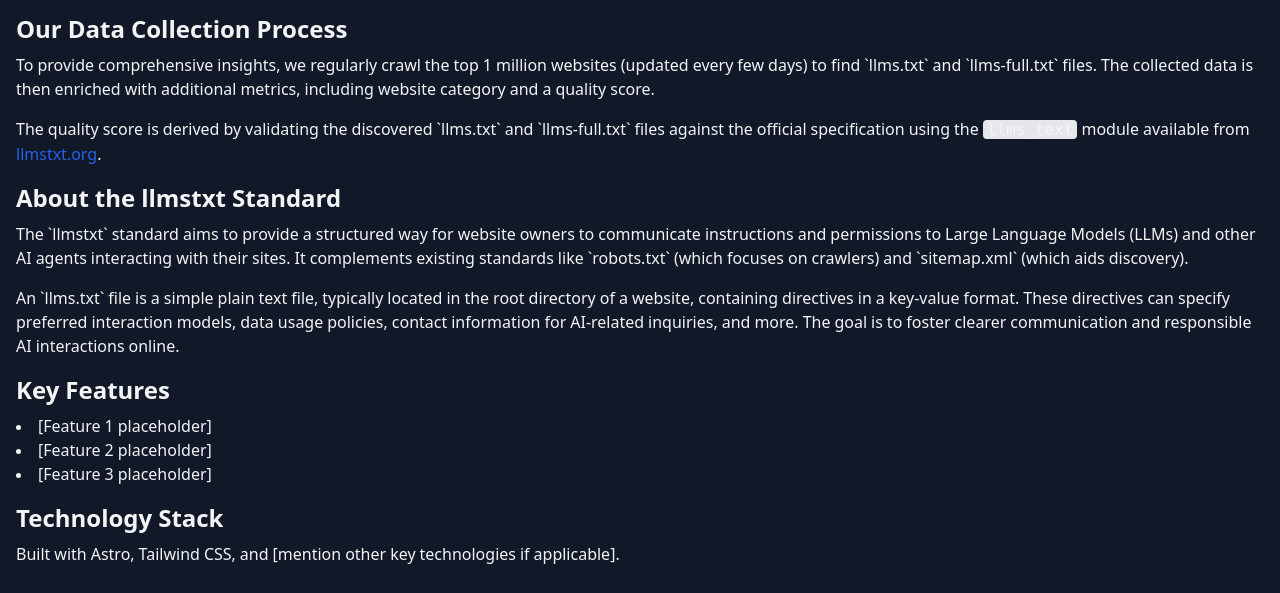
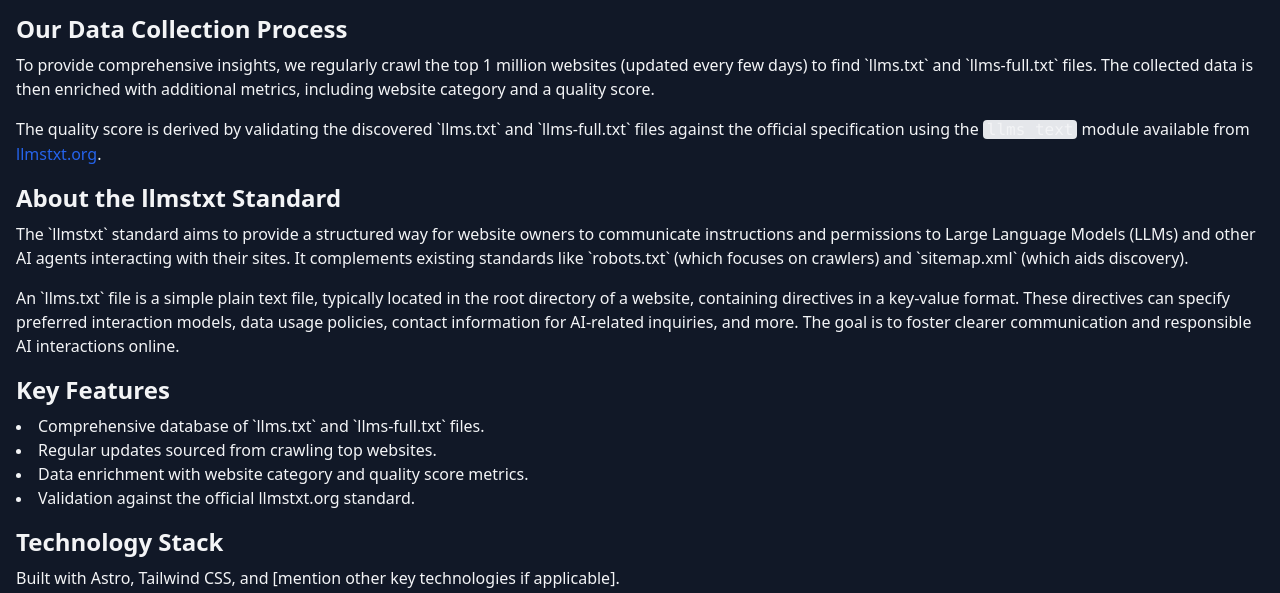
Before and after one commit to HillviewCap/llms, an Astro site: page /about in a window 1280 px wide. Shown: the part 207-800 px from the top of the page. Built offline with nearby package versions, Linux system fonts and the light colour scheme; Astro itself is replaced by a stand-in of ours.

Commit message:
feat: Update key features on About page

```diff
--- a/src/pages/about.astro
+++ b/src/pages/about.astro
@@ -24,9 +24,10 @@ import Layout from '../layouts/Layout.astro';
     </p>
     <h2 class="text-2xl font-semibold mb-2">Key Features</h2>
     <ul class="list-disc list-inside mb-4">
-      <li>[Feature 1 placeholder]</li>
-      <li>[Feature 2 placeholder]</li>
-      <li>[Feature 3 placeholder]</li>
+      <li>Comprehensive database of `llms.txt` and `llms-full.txt` files.</li>
+      <li>Regular updates sourced from crawling top websites.</li>
+      <li>Data enrichment with website category and quality score metrics.</li>
+      <li>Validation against the official llmstxt.org standard.</li>
     </ul>
     <h2 class="text-2xl font-semibold mb-2">Technology Stack</h2>
     <p class="mb-4">
```
